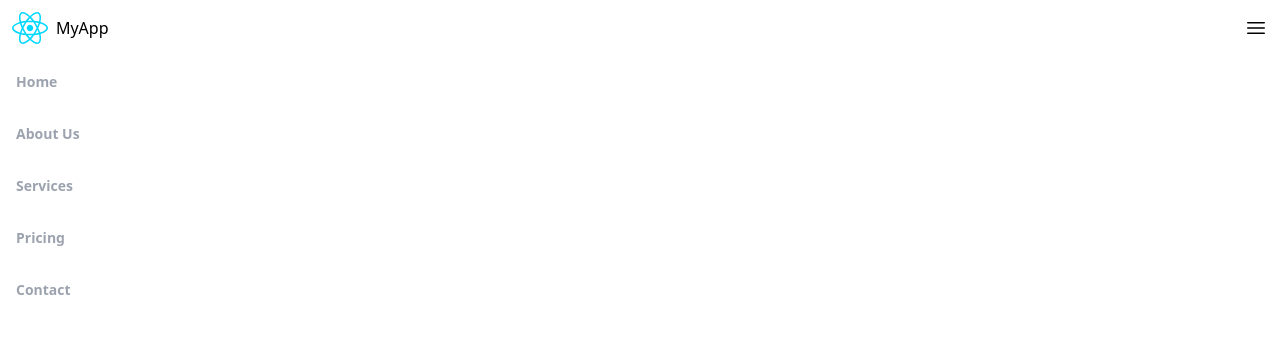
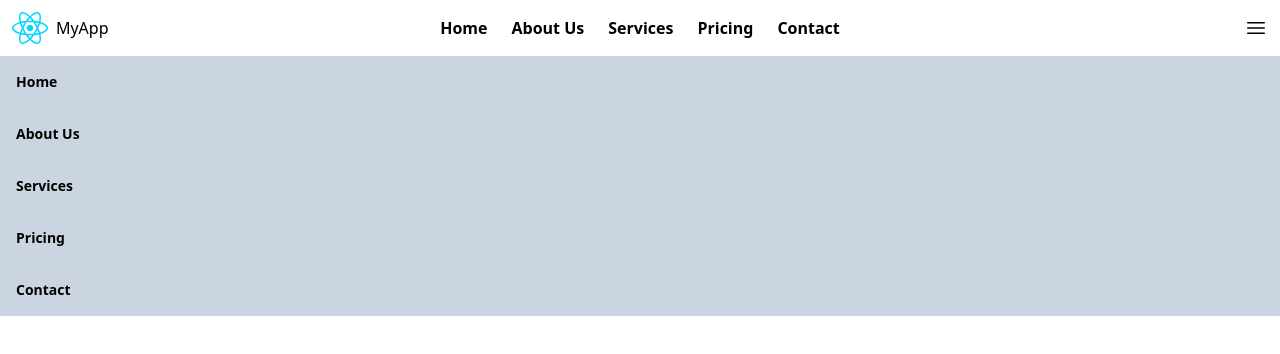
Before and after one commit to akladyous/react-design-patterns, a React (Create React App) app in the folder navbar/: page / in a window 1280 px wide. Shown: the top 354 px of the page. Built offline with nearby package versions, Linux system fonts and the light colour scheme.

Commit message:
navbar tailwind

```diff
--- a/navbar/src/components/Navbar.jsx
+++ b/navbar/src/components/Navbar.jsx
@@ -13,52 +13,61 @@ export default function Navbar() {
                         <h3>MyApp</h3>
                     </div>
                 </div>
+                {/* ----------  */}
+                <nav className="hidden absolute top-1/2 left-1/2 transform -translate-y-1/2 -translate-x-1/2 md:mx-auto md:flex md:items-center md:w-auto md:space-x-6">
+                    <a className="text-md font-semibold" href="/">
+                        Home
+                    </a>
+                    <a className="text-md font-semibold" href="/">
+                        About Us
+                    </a>
+                    <a className="text-md font-semibold" href="/">
+                        Services
+                    </a>
+                    <a className="text-md font-semibold" href="/">
+                        Pricing
+                    </a>
+                    <a className="text-md font-semibold" href="/">
+                        Contact
+                    </a>
+                </nav>
+                {/* ----------  */}
                 <div>
                     <button className="block">
-                        <svg
-                            xmlns="http://www.w3.org/2000/svg"
-                            fill="none"
-                            viewBox="0 0 24 24"
-                            strokeWidth={1.5}
-                            stroke="currentColor"
-                            className="w-6 h-6"
-                        >
-                            <path
-                                strokeLinecap="round"
-                                strokeLinejoin="round"
-                                d="M3.75 6.75h16.5M3.75 12h16.5m-16.5 5.25h16.5"
-                            />
+                        <svg className="w-6 h-6" xmlns="http://www.w3.org/2000/svg" fill="none" viewBox="0 0 24 24" strokeWidth={1.5} stroke="currentColor">
+                            <path strokeLinecap="round" strokeLinejoin="round" d="M3.75 6.75h16.5M3.75 12h16.5m-16.5 5.25h16.5" />
+                            {/* <path strokeLinecap="round" strokeLinejoin="round" d="M6 18L18 6M6 6l12 12" /> */}
                         </svg>
                     </button>
                 </div>
             </div>
-            <nav>
+            <nav className="bg-slate-300">
                 <a
-                    className="block p-4 text-sm font-semibold text-gray-400 hover:bg-blue-50 hover:text-blue-600 rounded"
+                    className="block p-4 text-sm font-semibold hover:bg-blue-50 hover:text-blue-600 rounded"
                     href="/"
                 >
                     Home
                 </a>
                 <a
-                    className="block p-4 text-sm font-semibold text-gray-400 hover:bg-blue-50 hover:text-blue-600 rounded"
+                    className="block p-4 text-sm font-semibold hover:bg-blue-50 hover:text-blue-600 rounded"
                     href="/"
                 >
                     About Us
                 </a>
                 <a
-                    className="block p-4 text-sm font-semibold text-gray-400 hover:bg-blue-50 hover:text-blue-600 rounded"
+                    className="block p-4 text-sm font-semibold hover:bg-blue-50 hover:text-blue-600 rounded"
                     href="/"
                 >
                     Services
                 </a>
                 <a
-                    className="block p-4 text-sm font-semibold text-gray-400 hover:bg-blue-50 hover:text-blue-600 rounded"
+                    className="block p-4 text-sm font-semibold hover:bg-blue-50 hover:text-blue-600 rounded"
                     href="/"
                 >
                     Pricing
                 </a>
                 <a
-                    className="block p-4 text-sm font-semibold text-gray-400 hover:bg-blue-50 hover:text-blue-600 rounded"
+                    className="block p-4 text-sm font-semibold hover:bg-blue-50 hover:text-blue-600 rounded"
                     href="/"
                 >
                     Contact
```
